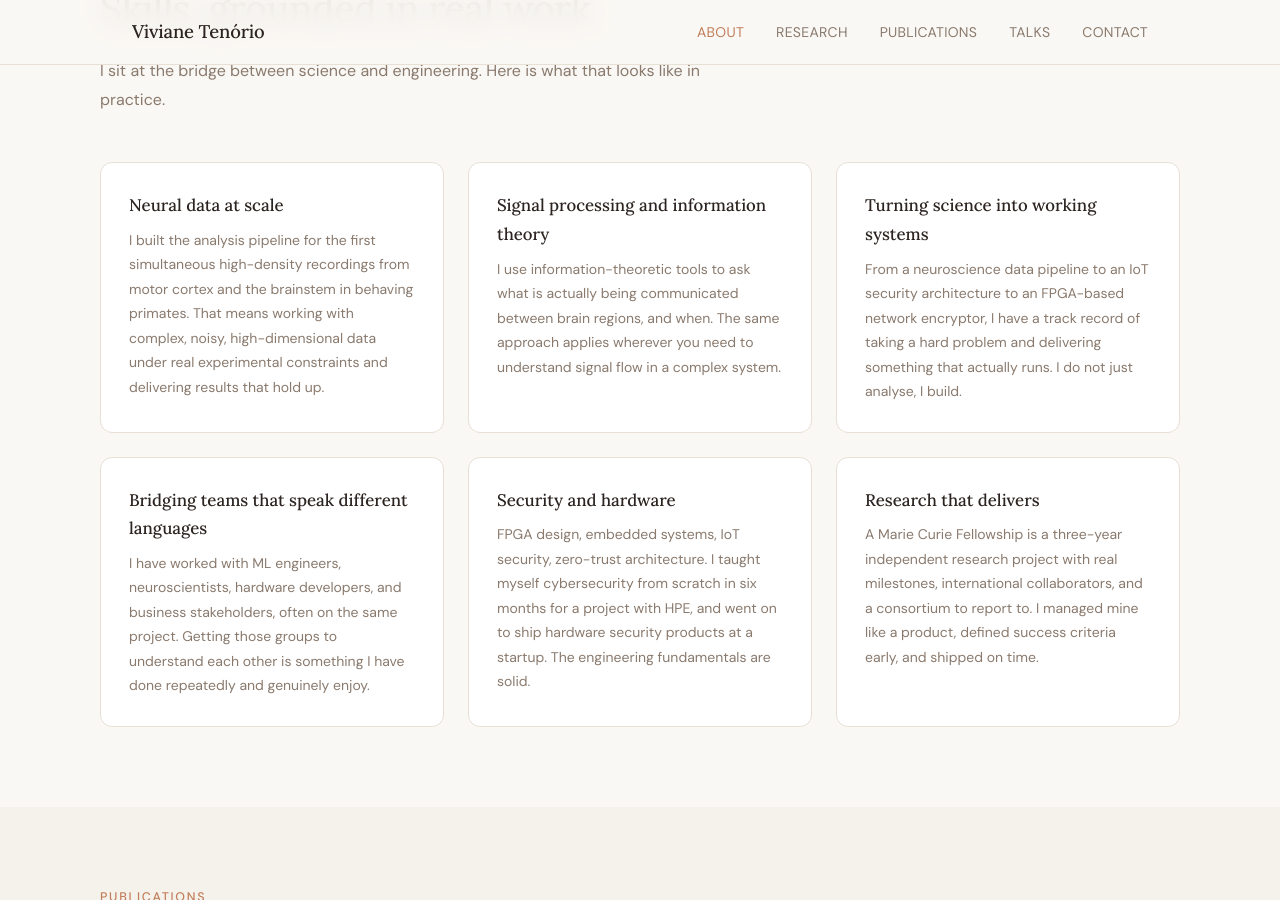
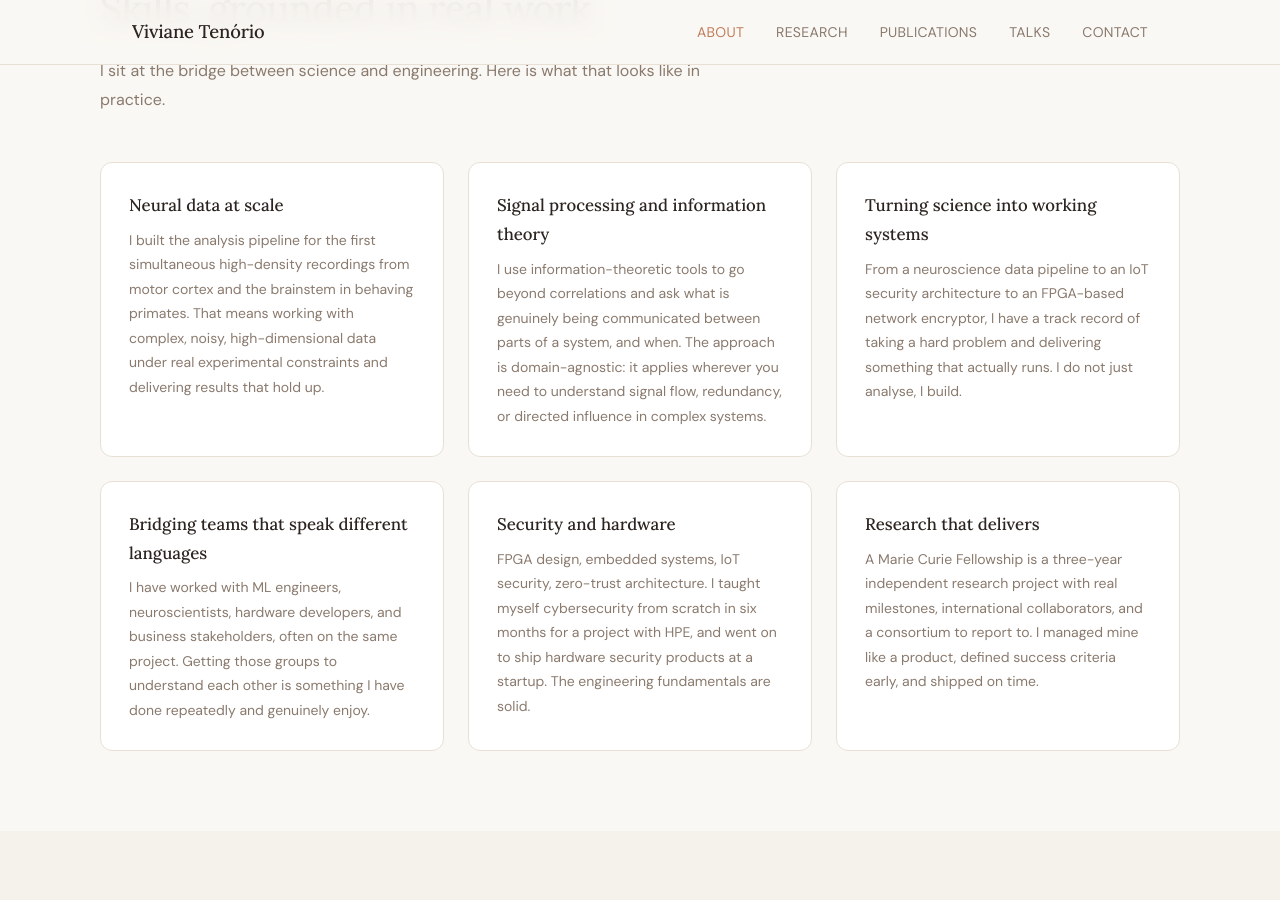
Before and after one commit to vtenorio-shu/vtenorio-shu.github.io, a Jekyll site: the page built from index.html, in a window 1280 px wide and 900 px high, scrolled down 2097 px. Built offline with Jekyll 4.4.1, drawn with Linux system fonts in a browser that asks for light colours.

Commit message:
Update index.html

```diff
--- a/index.html
+++ b/index.html
@@ -191,9 +191,9 @@ title: Home
       <div class="research-card teal fade-up" style="transition-delay:0.08s">
         <h3>Signal processing and information theory</h3>
         <p>
-          I use information-theoretic tools to ask what is actually being communicated between
-          brain regions, and when. The same approach applies wherever you need to understand
-          signal flow in a complex system.
+          I use information-theoretic tools to go beyond correlations and ask what is genuinely
+          being communicated between parts of a system, and when. The approach is domain-agnostic:
+          it applies wherever you need to understand signal flow, redundancy, or directed influence in complex systems.
         </p>
       </div>
       <div class="research-card fade-up" style="transition-delay:0.16s">
```
